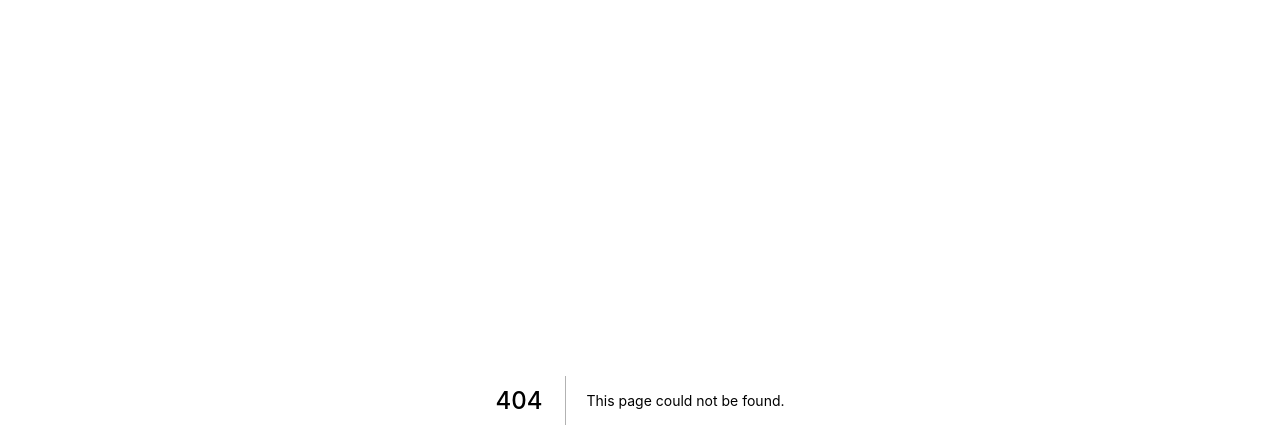
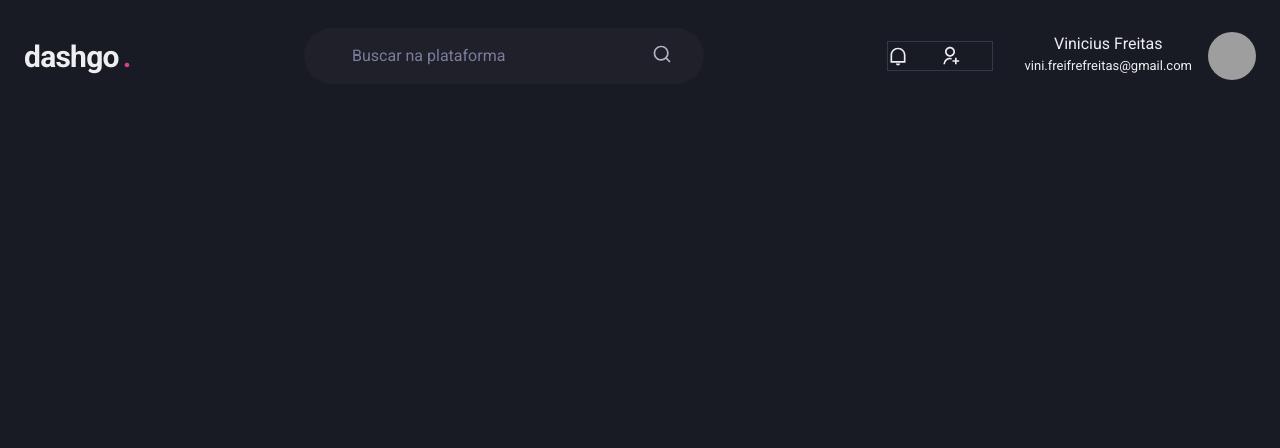
Before and after one commit to viniciusFreitas00/dahsgo, a Next.js app: page /dashboard in a window 1280 px wide. Before the commit this address had no page. Shown: the top 448 px of the page. Built offline with nearby package versions, Linux system fonts and the light colour scheme; grey boxes are pictures that could not be loaded.

Commit message:
:lipstick: create header

```diff
--- a/package.json
+++ b/package.json
@@ -16,7 +16,8 @@
     "framer-motion": "^6.3.11",
     "next": "12.1.6",
     "react": "18.2.0",
-    "react-dom": "18.2.0"
+    "react-dom": "18.2.0",
+    "react-icons": "^4.4.0"
   },
   "devDependencies": {
     "@types/node": "^18.0.0",
--- /dev/null
+++ b/src/components/Header.tsx
@@ -0,0 +1,86 @@
+import { Flex, Text, Input, Icon, HStack, Box, Avatar } from '@chakra-ui/react';
+import { RiNotificationLine, RiSearchLine, RiUserAddLine } from 'react-icons/ri';
+
+export function Header() {
+  return (
+    <Flex
+      as="header"
+      w="100%"
+      maxWidth={1480}
+      h="20"
+      mx="auto"
+      mt="4"
+      px="6"
+      align="center"
+    >
+      <Text
+        fontSize="3xl"
+        fontWeight="bold"
+        letterSpacing="tight"
+        w="64"
+      >
+        dashgo
+        <Text color="pink.500" ml="1" as="span">.</Text>
+      </Text>
+
+      <Flex
+        as="label"
+        flex="1"
+        py="4"
+        px="8"
+        ml="6"
+        maxW={400}
+        alignSelf="center"
+        color="gray.200"
+        position="relative"
+        bg="gray.800"
+        borderRadius="full"
+      >
+        <Input
+          color="gray.50"
+          variant="unstyled"
+          px="4"
+          mr="4"
+          placeholder="Buscar na plataforma"
+          _placeholder={{ color: "gray.400" }}
+        />
+
+        <Icon as={RiSearchLine} fontSize="20" />
+      </Flex>
+
+      <Flex
+        align="center"
+        ml="auto"
+      >
+        <HStack
+          spacing="8"
+          mx="8"
+          pr="8"
+          py="1"
+          color="gray.300"
+          borderWidth={1}
+          borderColor="gray.700"
+        >
+          <Icon as={RiNotificationLine} fontSize="20" />
+          <Icon as={RiUserAddLine} fontSize="20" />
+        </HStack>
+
+        <Flex
+          align="cente"
+        >
+          <Box
+            mr="4"
+            textAlign="center"
+          >
+            <Text>Vinicius Freitas</Text>
+            <Text color="gray.300" fontSize="small" >
+              vini.freifrefreitas@gmail.com
+            </Text>
+          </Box>
+
+          <Avatar size="md" name="Vinicius Freitas" src="https://github.com/viniciusFreitas00.png"/>
+        </Flex>
+      </Flex>
+    </Flex>
+  )
+}
--- /dev/null
+++ b/src/pages/dashboard.tsx
@@ -0,0 +1,7 @@
+import { Header } from '../components/Header'
+
+export default function Dashboard() {
+  return(
+    <Header />
+  )
+}
```
Also changed, not shown: 1 other file (tests, documents, lock files or other folders).
